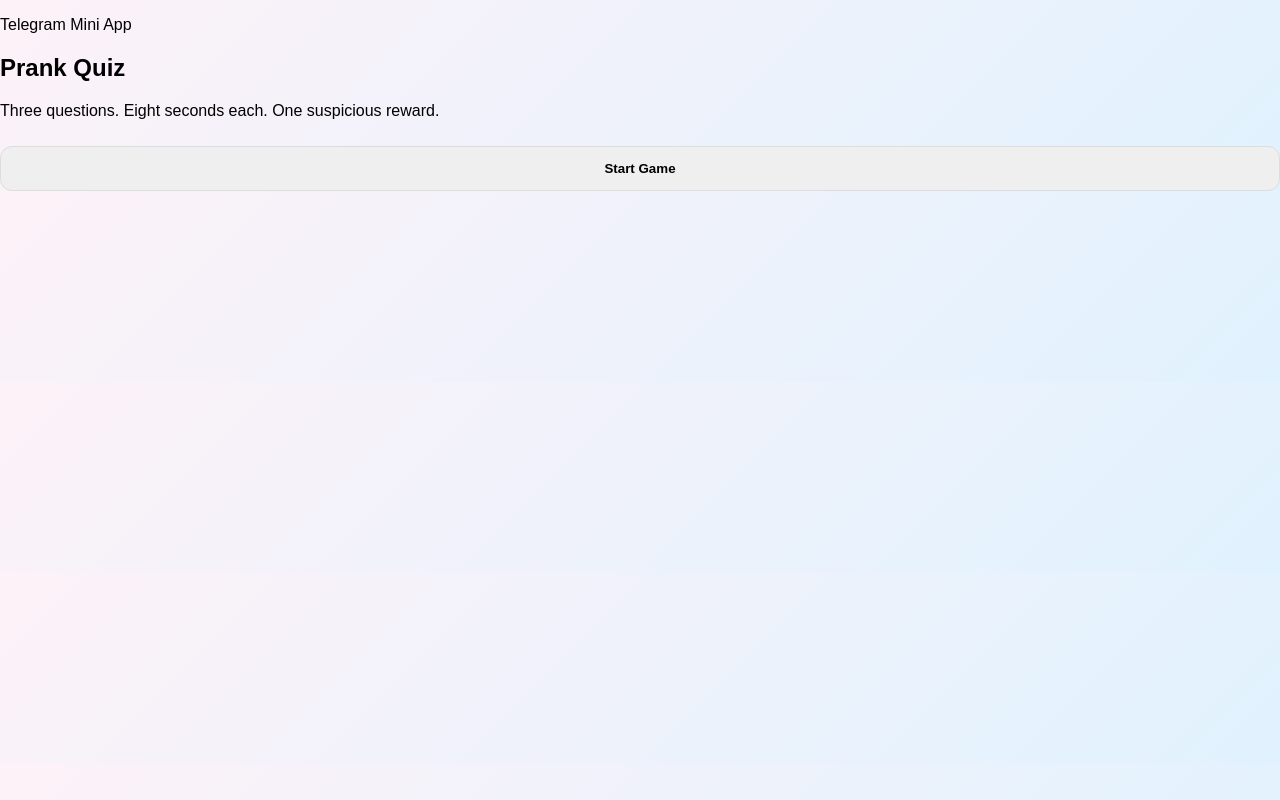
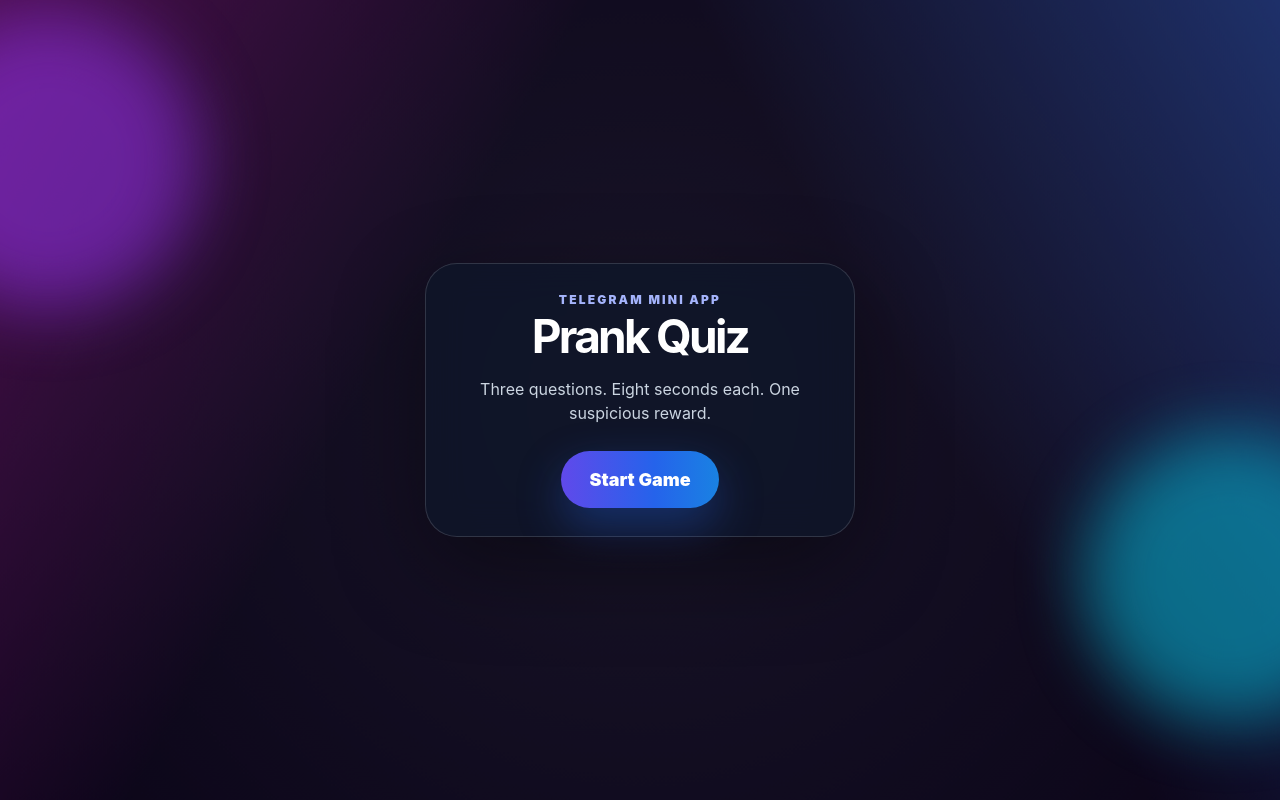
Before and after one commit to HexKernel/tg_mini_app_quiz, a React (Vite) app: page / in a window 1280 px wide. Built offline with nearby package versions, Linux system fonts and the light colour scheme.

Commit message:
Update index.css

```diff
--- a/src/index.css
+++ b/src/index.css
@@ -4,58 +4,289 @@
 
 body {
   margin: 0;
-  font-family: Arial, sans-serif;
-  background: linear-gradient(135deg, #fdf2f8, #e0f2fe);
-}
-
-.container {
-  max-width: 420px;
-  margin: auto;
-  padding: 20px;
-}
-
-.card {
-  background: white;
-  border-radius: 20px;
-  padding: 20px;
-  box-shadow: 0 10px 30px rgba(0,0,0,0.1);
+  font-family: Inter, Arial, sans-serif;
+  background: #050816;
+  color: white;
 }
 
 button {
-  width: 100%;
-  padding: 14px;
-  margin-top: 10px;
-  border-radius: 12px;
-  border: 1px solid #ddd;
-  font-weight: bold;
-  cursor: pointer;
+  font-family: inherit;
 }
 
-button:hover {
-  border-color: #9333ea;
+.app {
+  position: relative;
+  min-height: 100vh;
+  padding: 24px;
+  display: flex;
+  align-items: center;
+  justify-content: center;
+  overflow: hidden;
 }
 
-.scratch {
-  height: 250px;
-  background: black;
-  border-radius: 20px;
-  overflow: hidden;
-  position: relative;
+.app::before {
+  content: "";
+  position: absolute;
+  inset: 0;
+  background:
+    linear-gradient(120deg, rgba(147, 51, 234, 0.35), transparent 35%),
+    linear-gradient(240deg, rgba(14, 165, 233, 0.35), transparent 35%),
+    radial-gradient(circle at center, #111827, #020617);
+  animation: gradientMove 8s ease-in-out infinite alternate;
 }
 
-.scratch img {
+.background-orb {
+  position: absolute;
+  width: 260px;
+  height: 260px;
+  border-radius: 999px;
+  filter: blur(30px);
+  opacity: 0.55;
+  animation: float 6s ease-in-out infinite alternate;
+}
+
+.orb-one {
+  top: 8%;
+  left: -80px;
+  background: #9333ea;
+}
+
+.orb-two {
+  right: -80px;
+  bottom: 8%;
+  background: #06b6d4;
+  animation-delay: 1.2s;
+}
+
+.start-card,
+.quiz-card {
+  position: relative;
+  z-index: 1;
+  width: 100%;
+  max-width: 430px;
+  padding: 28px;
+  border-radius: 32px;
+  background: rgba(15, 23, 42, 0.78);
+  border: 1px solid rgba(255, 255, 255, 0.14);
+  box-shadow: 0 30px 90px rgba(0, 0, 0, 0.42);
+  backdrop-filter: blur(18px);
+  text-align: center;
+  animation: popIn 0.45s ease;
+}
+
+.label {
+  margin: 0 0 8px;
+  color: #a5b4fc;
+  font-size: 12px;
+  font-weight: 900;
+  letter-spacing: 0.18em;
+  text-transform: uppercase;
+}
+
+h1 {
+  margin: 0;
+  font-size: 46px;
+  line-height: 0.95;
+  letter-spacing: -0.06em;
+}
+
+h2 {
+  margin: 22px 0;
+  font-size: 25px;
+  line-height: 1.12;
+  letter-spacing: -0.04em;
+}
+
+.subtitle {
+  color: #cbd5e1;
+  line-height: 1.5;
+  margin: 18px 0 26px;
+}
+
+.start-button {
+  border: 0;
+  padding: 18px 28px;
+  border-radius: 999px;
+  color: white;
+  font-size: 18px;
+  font-weight: 950;
+  cursor: pointer;
+  background: linear-gradient(90deg, #9333ea, #2563eb, #06b6d4);
+  background-size: 220%;
+  box-shadow: 0 18px 45px rgba(37, 99, 235, 0.35);
+  animation: buttonGlow 2.5s linear infinite;
+}
+
+.top-row {
+  display: flex;
+  justify-content: space-between;
+  align-items: center;
+  color: #cbd5e1;
+  font-weight: 850;
+}
+
+.timer {
+  padding: 8px 12px;
+  border-radius: 999px;
+  background: rgba(34, 197, 94, 0.18);
+  color: #86efac;
+}
+
+.timer.danger {
+  background: rgba(239, 68, 68, 0.2);
+  color: #fca5a5;
+  animation: pulse 0.6s infinite alternate;
+}
+
+.timer-bar {
+  height: 10px;
+  margin: 16px 0 24px;
+  border-radius: 999px;
+  overflow: hidden;
+  background: rgba(255, 255, 255, 0.12);
+}
+
+.timer-bar div {
+  height: 100%;
+  border-radius: 999px;
+  background: linear-gradient(90deg, #22c55e, #facc15, #ef4444);
+  transition: width 0.4s linear;
+}
+
+.answers {
+  display: grid;
+  gap: 14px;
+}
+
+.answers button,
+.restart {
+  position: relative;
+  overflow: hidden;
+  border: 1px solid rgba(255, 255, 255, 0.14);
+  padding: 16px;
+  border-radius: 20px;
+  color: white;
+  background: rgba(255, 255, 255, 0.08);
+  font-size: 16px;
+  font-weight: 900;
+  cursor: pointer;
+  transition: transform 0.15s ease, background 0.15s ease;
+}
+
+.answers button::before,
+.restart::before {
+  content: "";
+  position: absolute;
+  inset: 0;
+  transform: translateX(-100%);
+  background: linear-gradient(90deg, transparent, rgba(255,255,255,0.25), transparent);
+  transition: transform 0.5s ease;
+}
+
+.answers button:hover,
+.restart:hover {
+  transform: translateY(-2px);
+  background: rgba(255, 255, 255, 0.14);
+}
+
+.answers button:hover::before,
+.restart:hover::before {
+  transform: translateX(100%);
+}
+
+.scratch-card {
+  position: relative;
+  height: 280px;
+  margin: 18px 0;
+  border-radius: 28px;
+  overflow: hidden;
+  cursor: pointer;
+  background: #020617;
+  border: 3px dashed rgba(255, 255, 255, 0.28);
+}
+
+.scratch-card img {
   width: 100%;
   height: 100%;
   object-fit: cover;
 }
 
-.cover {
+.scratch-cover {
   position: absolute;
   inset: 0;
-  background: gray;
-  display: flex;
-  align-items: center;
-  justify-content: center;
+  display: grid;
+  place-items: center;
   color: white;
-  font-weight: bold;
+  font-size: 22px;
+  font-weight: 950;
+  background:
+    repeating-linear-gradient(
+      45deg,
+      #64748b,
+      #64748b 12px,
+      #475569 12px,
+      #475569 24px
+    );
+  transition: opacity 0.2s ease;
 }
+
+.result {
+  padding: 14px;
+  border-radius: 18px;
+  background: rgba(168, 85, 247, 0.2);
+  color: #e9d5ff;
+  font-weight: 950;
+}
+
+.restart {
+  margin-top: 8px;
+  width: 100%;
+}
+
+@keyframes gradientMove {
+  from {
+    transform: scale(1);
+    filter: hue-rotate(0deg);
+  }
+  to {
+    transform: scale(1.08);
+    filter: hue-rotate(35deg);
+  }
+}
+
+@keyframes float {
+  from {
+    transform: translateY(0) scale(1);
+  }
+  to {
+    transform: translateY(-35px) scale(1.15);
+  }
+}
+
+@keyframes popIn {
+  from {
+    opacity: 0;
+    transform: translateY(18px) scale(0.96);
+  }
+  to {
+    opacity: 1;
+    transform: translateY(0) scale(1);
+  }
+}
+
+@keyframes buttonGlow {
+  from {
+    background-position: 0%;
+  }
+  to {
+    background-position: 220%;
+  }
+}
+
+@keyframes pulse {
+  from {
+    transform: scale(1);
+  }
+  to {
+    transform: scale(1.08);
+  }
+}
```
